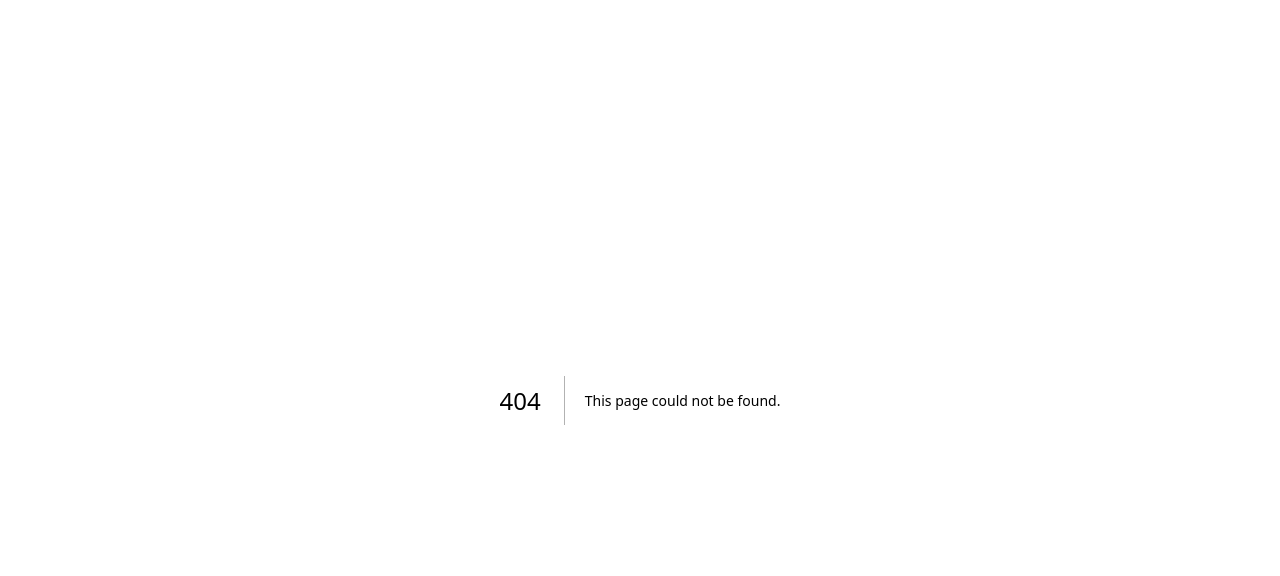
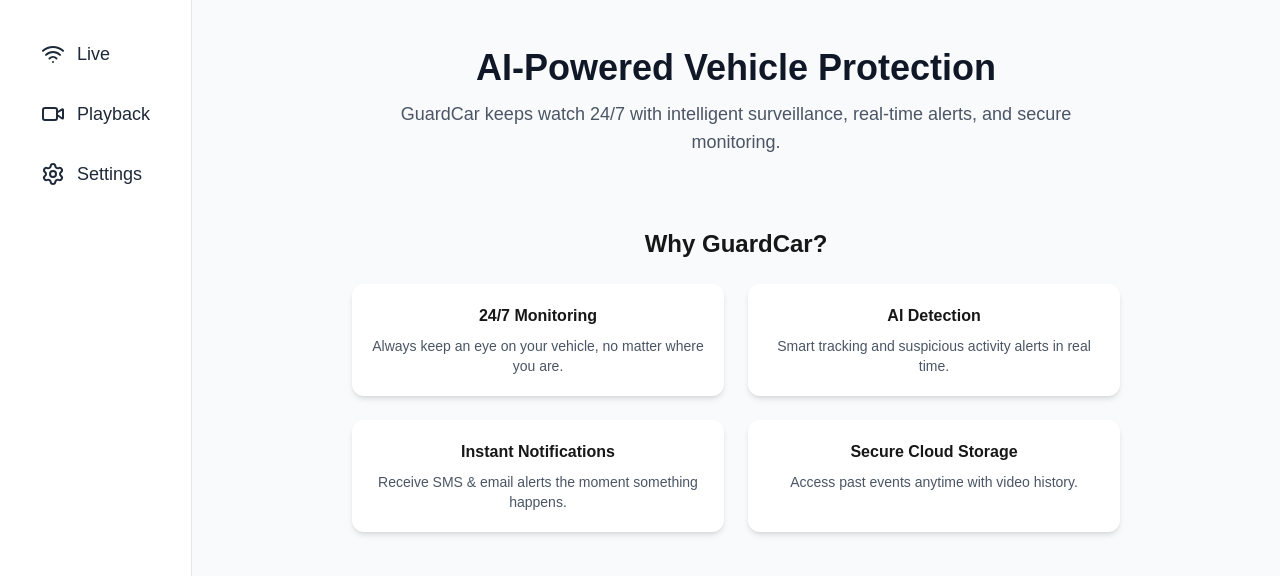
Before and after one commit to tomeravgil/GuardCar, a Next.js app in the folder frontend/webapplication/: page /home in a window 1280 px wide. Before the commit this address had no page. Shown: the top 576 px of the page. Built offline with nearby package versions, Linux system fonts and the light colour scheme; sample sign-in values are in the browser's storage.

Commit message:
HomePage
Homepage in case it is wanted or need in future.

```diff
--- /dev/null
+++ b/frontend/webapplication/app/home/page.tsx
@@ -0,0 +1,87 @@
+"use client";
+import Sidebar from "../components/sidebar";
+import { useEffect } from "react";
+import { useRouter } from "next/navigation";
+
+
+// Functionality:
+// Check if logged in on load, if no push to login
+// sidebar and static content
+export default function Homepage() {
+
+    const router = useRouter();
+        useEffect(() => {
+            const isLoggedIn = sessionStorage.getItem("loggedIn");
+            if (!isLoggedIn) {
+                router.push("/");
+            }
+        }, []);
+
+
+    // Structure:
+	// left side nav bar
+    // main content area
+        // centered section with title and subtitle
+        // section with 4 feature boxes in grid
+            // each box with title and description
+    return (
+        <div className="flex min-h-screen bg-gray-50">
+            <Sidebar />
+
+            <main className="flex-1 flex flex-col items-center py-12 px-6">
+                <section className="text-center max-w-2xl mb-12">
+                    <h1 className="text-4xl font-extrabold mb-3 text-gray-900">
+                        AI-Powered Vehicle Protection
+                    </h1>
+                    <p className="text-gray-600 text-lg mb-6">
+                        GuardCar keeps watch 24/7 with intelligent surveillance, real-time alerts, and secure monitoring.
+                    </p>
+                </section>
+
+                <section className="w-full max-w-3xl mb-12">
+                    <h2 className="text-2xl font-bold mb-6 text-center">
+                        Why GuardCar?
+                    </h2>
+
+                    <div className="grid grid-cols-1 sm:grid-cols-2 gap-6">
+                        <div className="bg-white rounded-xl shadow-md p-5 text-center hover:shadow-lg transition">
+                            <h3 className="font-semibold mb-2">
+                                24/7 Monitoring
+                            </h3>
+                            <p className="text-sm text-gray-600">
+                                Always keep an eye on your vehicle, no matter where you are.
+                            </p>
+                        </div>
+
+                        <div className="bg-white rounded-xl shadow-md p-5 text-center hover:shadow-lg transition">
+                            <h3 className="font-semibold mb-2">
+                                AI Detection
+                            </h3>
+                            <p className="text-sm text-gray-600">
+                                Smart tracking and suspicious activity alerts in real time.
+                            </p>
+                        </div>
+
+                        <div className="bg-white rounded-xl shadow-md p-5 text-center hover:shadow-lg transition">
+                            <h3 className="font-semibold mb-2">
+                                Instant Notifications
+                            </h3>
+                            <p className="text-sm text-gray-600">
+                                Receive SMS & email alerts the moment something happens.
+                            </p>
+                        </div>
+
+                        <div className="bg-white rounded-xl shadow-md p-5 text-center hover:shadow-lg transition">
+                            <h3 className="font-semibold mb-2">
+                                Secure Cloud Storage
+                            </h3>
+                            <p className="text-sm text-gray-600">
+                                Access past events anytime with video history.
+                            </p>
+                        </div>
+                    </div>
+                </section>
+            </main>
+        </div>
+    );
+}
```
